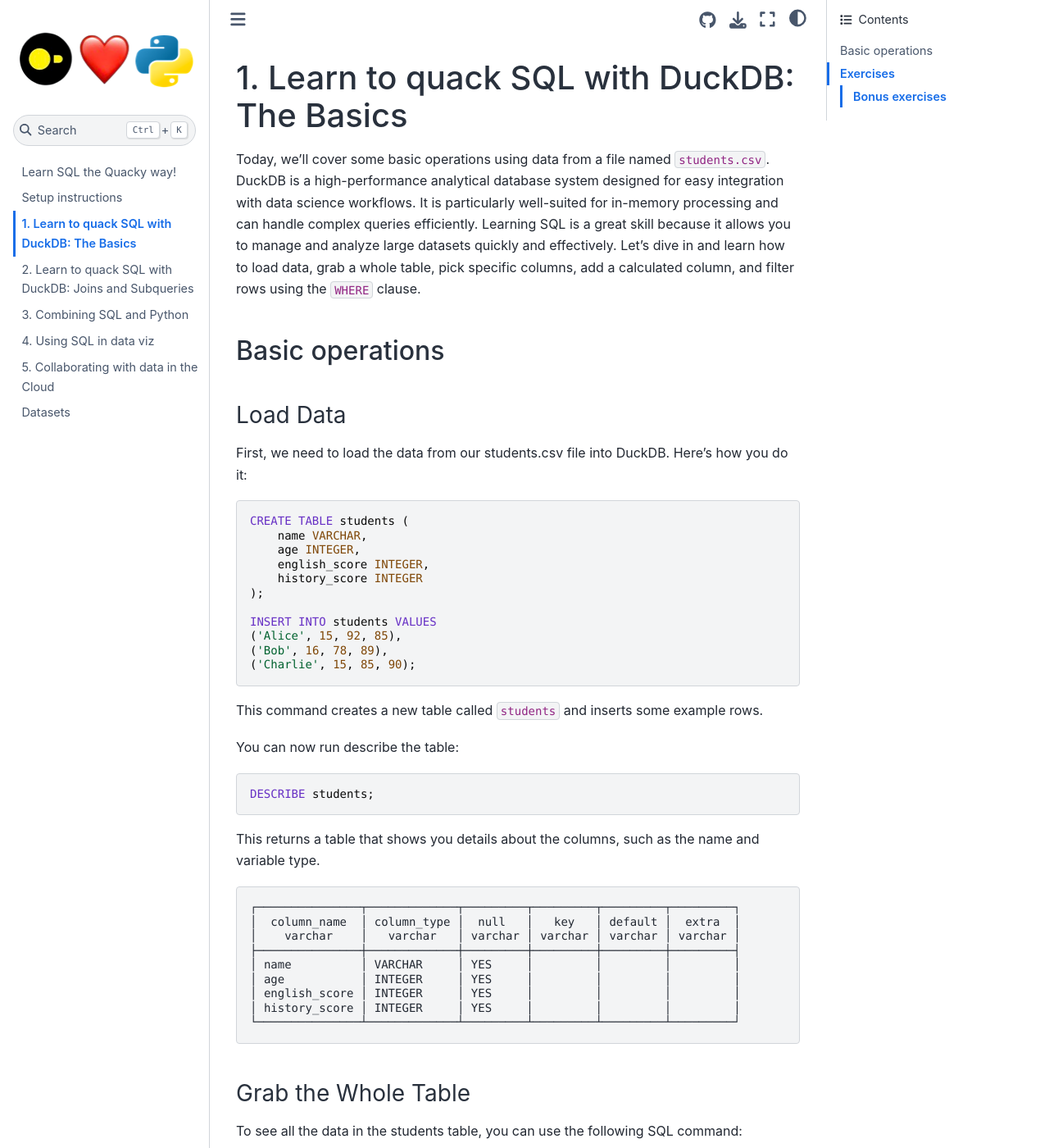
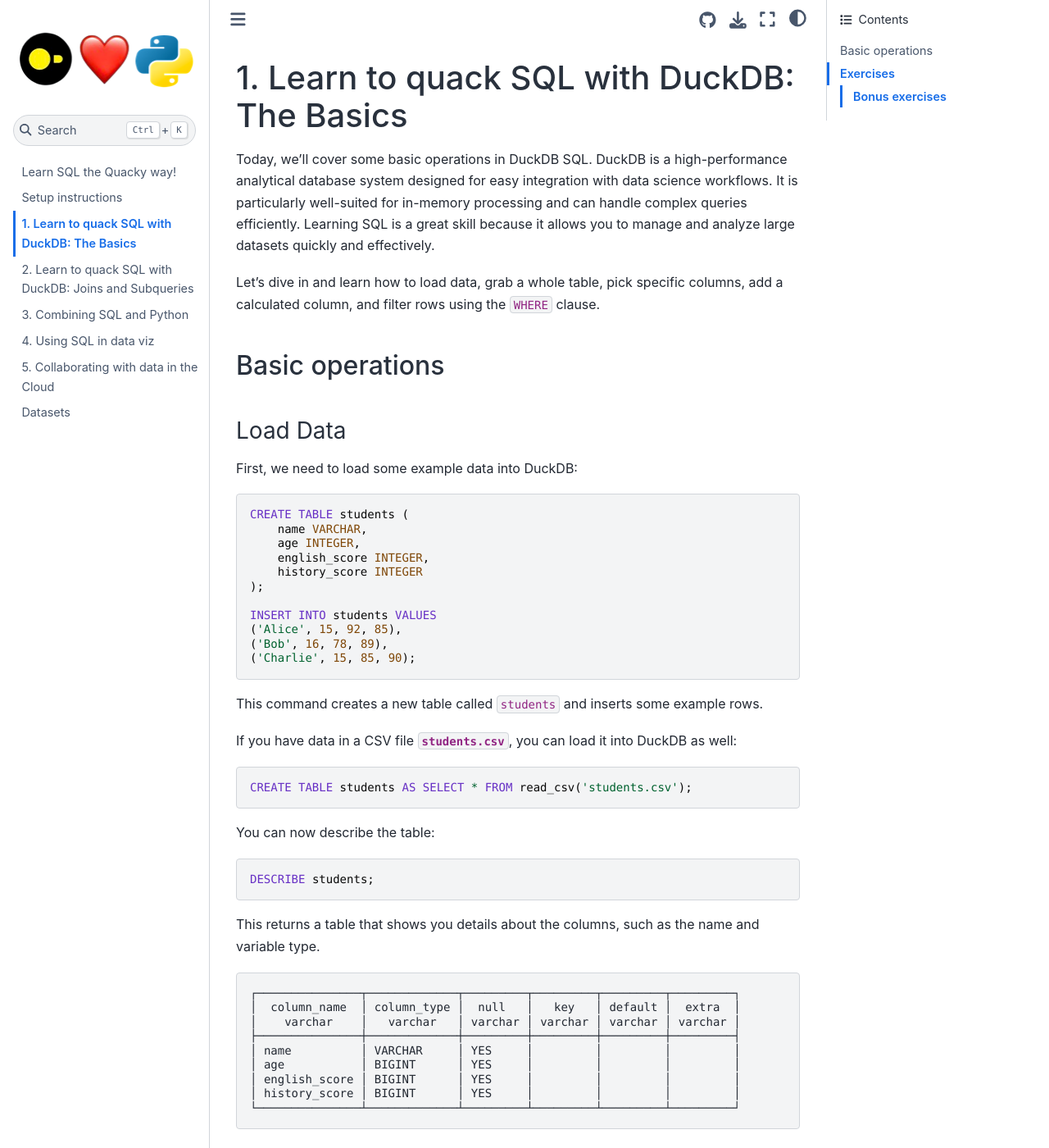
Before and after one commit to MotherDuck-Open-Source/sql-tutorial, a Jupyter Book: the page built from intro-sql-1.md, in a window 1280 px wide and 1400 px high. Shown: the whole window at 82% size. Built offline with Jupyter Book 1.0.4 settings and Sphinx 7.4.7 and the Sphinx Book theme 1.1.4, drawn with Linux system fonts in a browser that asks for light colours; cross-references to code outside the pages are shown as plain code; some of the changed text lies outside the part shown.

Commit message:
add students.csv, edit text

````diff
--- a/intro-sql-1.md
+++ b/intro-sql-1.md
@@ -14,13 +14,15 @@ kernelspec:
 
 # 1. Learn to quack SQL with DuckDB: The Basics
 
-Today, we'll cover some basic operations using data from a file named `students.csv`. DuckDB is a high-performance analytical database system designed for easy integration with data science workflows. It is particularly well-suited for in-memory processing and can handle complex queries efficiently. Learning SQL is a great skill because it allows you to manage and analyze large datasets quickly and effectively. Let's dive in and learn how to load data, grab a whole table, pick specific columns, add a calculated column, and filter rows using the `WHERE` clause.
+Today, we'll cover some basic operations in DuckDB SQL. DuckDB is a high-performance analytical database system designed for easy integration with data science workflows. It is particularly well-suited for in-memory processing and can handle complex queries efficiently. Learning SQL is a great skill because it allows you to manage and analyze large datasets quickly and effectively.
+
+Let's dive in and learn how to load data, grab a whole table, pick specific columns, add a calculated column, and filter rows using the `WHERE` clause.
 
 ## Basic operations
 
 ### Load Data
 
-First, we need to load the data from our students.csv file into DuckDB. Here's how you do it:
+First, we need to load some example data into DuckDB:
 
 ```SQL
 CREATE TABLE students (
@@ -38,7 +40,13 @@ INSERT INTO students VALUES
 
 This command creates a new table called `students` and inserts some example rows.
 
-You can now run describe the table:
+If you have data in a CSV file {Download}`students.csv<./data/students.csv>`, you can load it into DuckDB as well:
+
+```SQL
+CREATE TABLE students AS SELECT * FROM read_csv('students.csv');
+```
+
+You can now describe the table:
 
 ```SQL
 DESCRIBE students;
@@ -52,9 +60,9 @@ This returns a table that shows you details about the columns, such as the name
 │    varchar    │   varchar   │ varchar │ varchar │ varchar │ varchar │
 ├───────────────┼─────────────┼─────────┼─────────┼─────────┼─────────┤
 │ name          │ VARCHAR     │ YES     │         │         │         │
-│ age           │ INTEGER     │ YES     │         │         │         │
-│ english_score │ INTEGER     │ YES     │         │         │         │
-│ history_score │ INTEGER     │ YES     │         │         │         │
+│ age           │ BIGINT      │ YES     │         │         │         │
+│ english_score │ BIGINT      │ YES     │         │         │         │
+│ history_score │ BIGINT      │ YES     │         │         │         │
 └───────────────┴─────────────┴─────────┴─────────┴─────────┴─────────┘
 ```
 
@@ -142,7 +150,7 @@ This command sorts the rows by the `average_score` column in descending order.
 | Bob        | 78            | 89            | 83.5           |
 
 ### Group Rows (GROUP BY Clause)
-To group the rows based on a specific column and perform aggregate functions, you can use the `GROUP BY` clause. For example, if you want to group the students by their age and calculate the average `english_score` for each group, you can use this command:
+To group the rows based on a specific column and perform <a href="https://duckdb.org/docs/sql/aggregates.html" target="_blank">aggregate functions</a>, you can use the `GROUP BY` clause. For example, if you want to group the students by their age and calculate the average `english_score` for each group, you can use this command:
 
 ```SQL
 SELECT age, AVG(english_score) AS avg_english_score
@@ -174,7 +182,7 @@ Select only the Species_Common_Name, Beak_Width and Beak_Depth columns from the
 ```
 
 ```{admonition} Exercise
-Add a new calculated column called `Beak_Size` that gets the sum of the Beak_Width and Beak_Depth.
+Add a new calculated column called `Beak_Size` that gets the sum of the `Beak_Width` and `Beak_Depth`.
 ```
 
 ```{admonition} Exercise
````
Also changed, not shown: datasets.md (+1 -0 lines), setup-instructions.md (+5 -2 lines), 1 other file.
